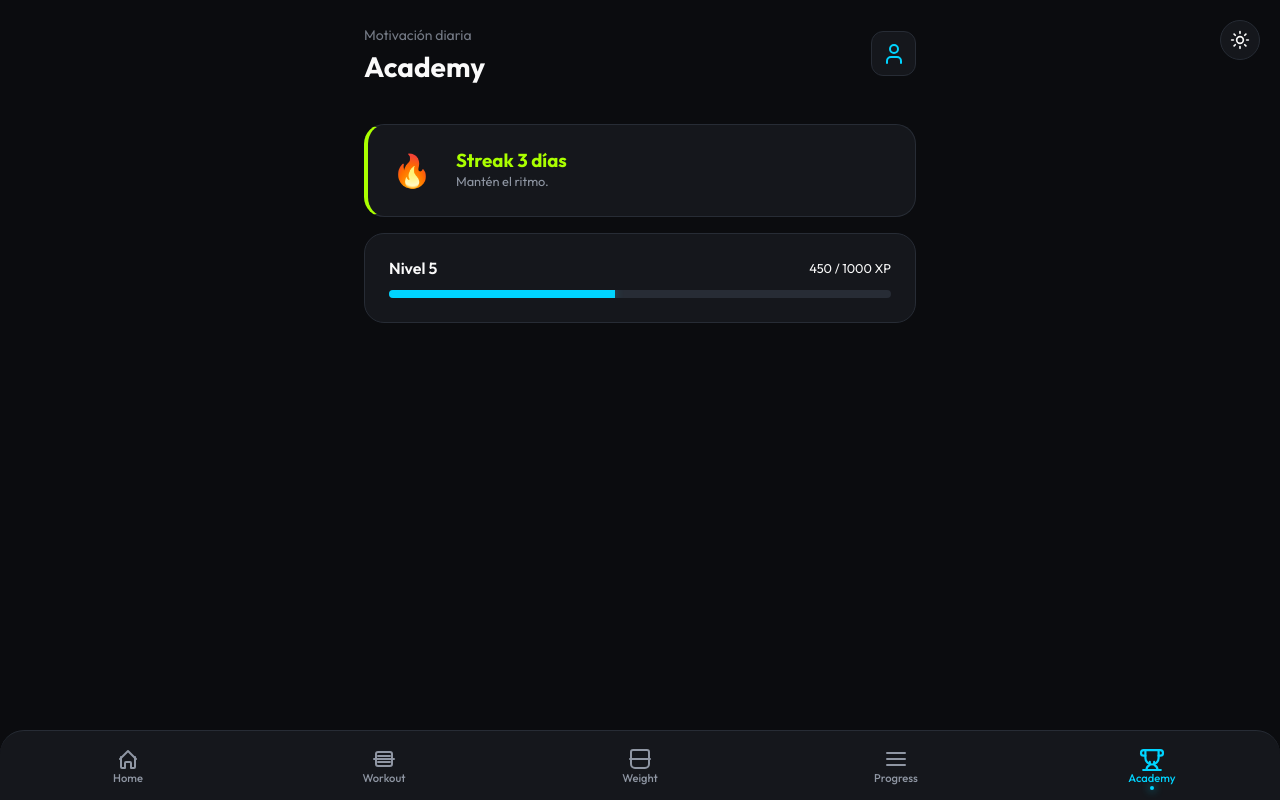
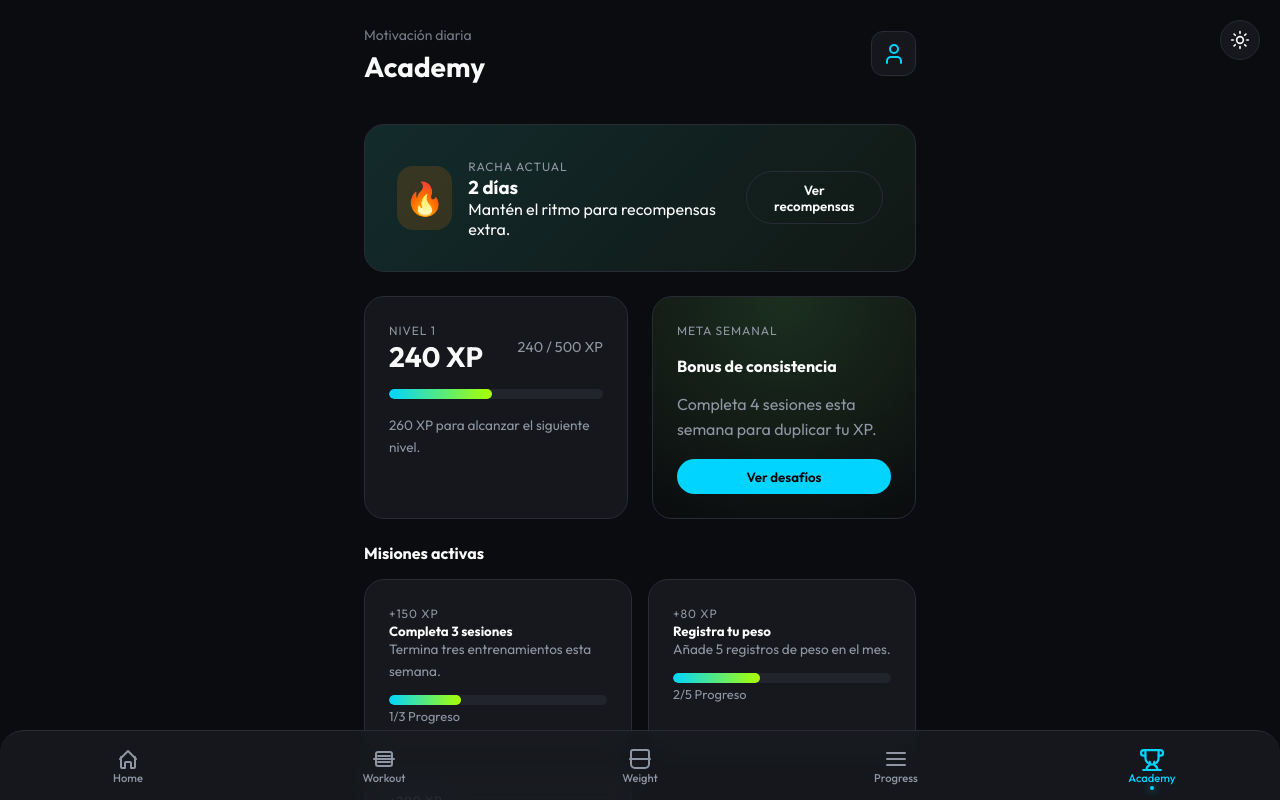
Before and after one commit to JuanFeDS/gymtracker, a React (Vite) app: page / in a window 1280 px wide. Both pictures are taken after a click on the button "Academy". Built offline with nearby package versions, Linux system fonts and the light colour scheme.

Commit message:
refactor ♻️: Modularize gamification view and extract statistics hook with mission system and level progression

```diff
--- a/src/App.tsx
+++ b/src/App.tsx
@@ -4,10 +4,12 @@ import PageHeader from './components/PageHeader';
 import WorkoutView from './views/WorkoutView';
 import WeightView from './views/WeightView';
 import HomeView from './views/HomeView';
+import GamificationView from './views/GamificationView';
 import { useWorkoutSession } from './hooks/useWorkoutSession';
 import { useWeightLogs } from './hooks/useWeightLogs';
 import { useWorkoutStats } from './hooks/useWorkoutStats';
 import { useWeightTrend } from './hooks/useWeightTrend';
+import { useGamificationStats } from './hooks/useGamificationStats';
 
 const TAB_COPY: Record<string, { subtitle: string; title: string }> = {
   home: { subtitle: 'Resumen general', title: 'Dashboard' },
@@ -22,6 +24,7 @@ function App() {
   const { session, startSession, finishSession, updateSession } = useWorkoutSession();
   const { logs: weightLogs, addLog } = useWeightLogs();
   const [newWeight, setNewWeight] = useState('');
+  const gamification = useGamificationStats();
 
   const workoutStats = useWorkoutStats(session);
   const weightTrend = useWeightTrend(weightLogs);
@@ -75,25 +78,7 @@ function App() {
           )}
 
           {activeTab === 'gamification' && (
-            <div className="flex flex-col gap-md">
-              <div className="glass flex items-center gap-lg" style={{ padding: 'var(--spacing-lg)', borderRadius: 'var(--radius-lg)', borderLeft: '4px solid var(--accent)' }}>
-                <div style={{ fontSize: '2rem' }}>🔥</div>
-                <div>
-                  <h3 style={{ color: 'var(--accent)' }}>Streak 3 días</h3>
-                  <p style={{ fontSize: '0.8rem' }}>Mantén el ritmo.</p>
-                </div>
-              </div>
-
-              <div className="glass" style={{ padding: 'var(--spacing-lg)', borderRadius: 'var(--radius-lg)' }}>
-                <div className="flex justify-between items-center" style={{ marginBottom: 'var(--spacing-sm)' }}>
-                  <span style={{ fontWeight: 600 }}>Nivel 5</span>
-                  <span style={{ fontSize: '0.8rem' }}>450 / 1000 XP</span>
-                </div>
-                <div style={{ width: '100%', height: '8px', background: 'var(--border)', borderRadius: '4px', overflow: 'hidden' }}>
-                  <div style={{ width: '45%', height: '100%', background: 'var(--primary)', boxShadow: '0 0 10px var(--primary-glow)' }} />
-                </div>
-              </div>
-            </div>
+            <GamificationView stats={gamification.stats} />
           )}
         </section>
       </div>
--- /dev/null
+++ b/src/hooks/useGamificationStats.ts
@@ -0,0 +1,58 @@
+import { useCallback, useEffect, useState } from 'react';
+import type { GamificationStats } from '../types';
+import { loadJSON, saveJSON } from '../utils/storage';
+
+const STORAGE_KEY = 'gamificationStats';
+
+const DEFAULT_STATS: GamificationStats = {
+    xp: 240,
+    level: 1,
+    nextLevelXp: 500,
+    streakDays: 2,
+    missions: [
+        { id: 'sessions-3', title: 'Completa 3 sesiones', description: 'Termina tres entrenamientos esta semana.', progress: 1, goal: 3, rewardXp: 150 },
+        { id: 'log-weight', title: 'Registra tu peso', description: 'Añade 5 registros de peso en el mes.', progress: 2, goal: 5, rewardXp: 80 },
+        { id: 'consistency', title: 'Streak de 5 días', description: 'Entrena 5 días seguidos.', progress: 2, goal: 5, rewardXp: 200 }
+    ]
+};
+
+const withLevelData = (stats: GamificationStats): GamificationStats => {
+    const level = Math.max(1, Math.floor(stats.xp / 500) + 1);
+    const nextLevelXp = level * 500;
+    return { ...stats, level, nextLevelXp };
+};
+
+export const useGamificationStats = () => {
+    const [stats, setStats] = useState<GamificationStats>(() =>
+        withLevelData(loadJSON<GamificationStats>(STORAGE_KEY, DEFAULT_STATS))
+    );
+
+    useEffect(() => {
+        saveJSON(STORAGE_KEY, stats);
+    }, [stats]);
+
+    const awardXp = useCallback((amount: number) => {
+        if (!amount) return;
+        setStats(prev => withLevelData({ ...prev, xp: prev.xp + amount }));
+    }, []);
+
+    const incrementStreak = useCallback(() => {
+        setStats(prev => ({ ...prev, streakDays: prev.streakDays + 1 }));
+    }, []);
+
+    const updateMissionProgress = useCallback((missionId: string, delta: number) => {
+        setStats(prev => ({
+            ...prev,
+            missions: prev.missions.map(m =>
+                m.id === missionId ? { ...m, progress: Math.min(m.goal, m.progress + delta) } : m
+            )
+        }));
+    }, []);
+
+    return {
+        stats,
+        awardXp,
+        incrementStreak,
+        updateMissionProgress
+    };
+};
--- a/src/index.css
+++ b/src/index.css
@@ -397,6 +397,137 @@ button:active {
   transition: width var(--transition-smooth);
 }
 
+.gamification-grid {
+  display: grid;
+  grid-template-columns: repeat(auto-fit, minmax(260px, 1fr));
+  gap: var(--spacing-lg);
+}
+
+.gamification-hero {
+  grid-column: span 2;
+  background: linear-gradient(135deg, rgba(64, 224, 208, 0.15), rgba(128, 255, 128, 0.05));
+  border: 1px solid var(--border);
+  border-radius: var(--radius-lg);
+  padding: var(--spacing-xl);
+  display: flex;
+  justify-content: space-between;
+  align-items: center;
+  gap: var(--spacing-lg);
+}
+
+.streak-pill {
+  display: flex;
+  gap: var(--spacing-md);
+  align-items: center;
+}
+
+.streak-icon {
+  width: 64px;
+  height: 64px;
+  border-radius: 16px;
+  background: rgba(255, 137, 6, 0.15);
+  display: flex;
+  align-items: center;
+  justify-content: center;
+  font-size: 2rem;
+}
+
+.chip {
+  font-size: 0.75rem;
+  text-transform: uppercase;
+  letter-spacing: 0.08em;
+  color: var(--text-muted);
+}
+
+.gamification-card {
+  border-radius: var(--radius-lg);
+  padding: var(--spacing-lg);
+  display: flex;
+  flex-direction: column;
+  gap: var(--spacing-md);
+}
+
+.reward-card {
+  background: radial-gradient(circle at top, rgba(128, 255, 128, 0.15), transparent);
+}
+
+.xp-shell {
+  width: 100%;
+  height: 10px;
+  background: var(--surface-hover);
+  border-radius: var(--radius-full);
+  overflow: hidden;
+}
+
+.xp-fill {
+  height: 100%;
+  background: linear-gradient(90deg, var(--primary), var(--accent));
+  border-radius: var(--radius-full);
+  transition: width var(--transition-smooth);
+}
+
+.mission-section {
+  grid-column: span 2;
+  display: flex;
+  flex-direction: column;
+  gap: var(--spacing-md);
+}
+
+.mission-grid {
+  display: grid;
+  grid-template-columns: repeat(auto-fit, minmax(220px, 1fr));
+  gap: var(--spacing-md);
+}
+
+.mission-card {
+  border-radius: var(--radius-lg);
+  padding: var(--spacing-lg);
+  border: 1px solid var(--border);
+  background: var(--surface-color);
+  display: flex;
+  flex-direction: column;
+  gap: var(--spacing-sm);
+}
+
+.mission-card--done {
+  border-color: var(--accent);
+  box-shadow: 0 0 20px rgba(128, 255, 128, 0.15);
+}
+
+.mission-description {
+  font-size: 0.85rem;
+  color: var(--text-muted);
+}
+
+.mission-meta {
+  font-size: 0.8rem;
+  color: var(--text-muted);
+}
+
+.cta-ghost,
+.cta-primary {
+  border-radius: var(--radius-full);
+  padding: 0.6rem 1.4rem;
+  font-weight: 600;
+}
+
+.cta-ghost {
+  border: 1px solid var(--border);
+  color: var(--text-main);
+}
+
+.cta-primary {
+  background: var(--primary);
+  color: #000;
+}
+
+@media (max-width: 768px) {
+  .gamification-hero,
+  .mission-section {
+    grid-column: span 1;
+  }
+}
+
 @media (max-width: 900px) {
   .home-card--tall,
   .home-card--wide {
--- /dev/null
+++ b/src/views/GamificationView.tsx
@@ -0,0 +1,77 @@
+import type { GamificationStats } from '../types';
+
+interface GamificationViewProps {
+    stats: GamificationStats;
+}
+
+const GamificationView: React.FC<GamificationViewProps> = ({ stats }) => {
+    const xpProgress = Math.min(100, Math.round((stats.xp / stats.nextLevelXp) * 100));
+
+    return (
+        <div className="gamification-grid">
+            <div className="gamification-hero">
+                <div className="streak-pill">
+                    <div className="streak-icon">🔥</div>
+                    <div>
+                        <p className="chip">Racha actual</p>
+                        <h3>{stats.streakDays} días</h3>
+                        <span>Mantén el ritmo para recompensas extra.</span>
+                    </div>
+                </div>
+                <button className="cta-ghost">Ver recompensas</button>
+            </div>
+
+            <div className="glass gamification-card">
+                <div className="flex justify-between items-center">
+                    <div>
+                        <p className="chip">Nivel {stats.level}</p>
+                        <h3 style={{ fontSize: '1.75rem' }}>{stats.xp} XP</h3>
+                    </div>
+                    <span style={{ fontSize: '0.9rem', color: 'var(--text-muted)' }}>{stats.xp} / {stats.nextLevelXp} XP</span>
+                </div>
+                <div className="xp-shell">
+                    <div className="xp-fill" style={{ width: `${xpProgress}%` }} />
+                </div>
+                <p style={{ fontSize: '0.85rem', color: 'var(--text-muted)' }}>
+                    {stats.nextLevelXp - stats.xp} XP para alcanzar el siguiente nivel.
+                </p>
+            </div>
+
+            <div className="glass gamification-card reward-card">
+                <p className="chip">Meta semanal</p>
+                <h4>Bonus de consistencia</h4>
+                <p>Completa 4 sesiones esta semana para duplicar tu XP.</p>
+                <button className="cta-primary">Ver desafíos</button>
+            </div>
+
+            <div className="mission-section">
+                <h4>Misiones activas</h4>
+                <div className="mission-grid">
+                    {stats.missions.map(mission => {
+                        const missionProgress = Math.min(100, Math.round((mission.progress / mission.goal) * 100));
+                        const completed = mission.progress >= mission.goal;
+                        return (
+                            <div key={mission.id} className={`mission-card ${completed ? 'mission-card--done' : ''}`}>
+                                <div>
+                                    <p className="chip">+{mission.rewardXp} XP</p>
+                                    <h5>{mission.title}</h5>
+                                    <p className="mission-description">{mission.description}</p>
+                                </div>
+                                <div className="mission-progress">
+                                    <div className="xp-shell">
+                                        <div className="xp-fill" style={{ width: `${missionProgress}%` }} />
+                                    </div>
+                                    <span className="mission-meta">
+                                        {mission.progress}/{mission.goal} {completed ? 'Completado' : 'Progreso'}
+                                    </span>
+                                </div>
+                            </div>
+                        );
+                    })}
+                </div>
+            </div>
+        </div>
+    );
+};
+
+export default GamificationView;
```
Also changed, not shown: src/types.ts (+17 -0 lines).
